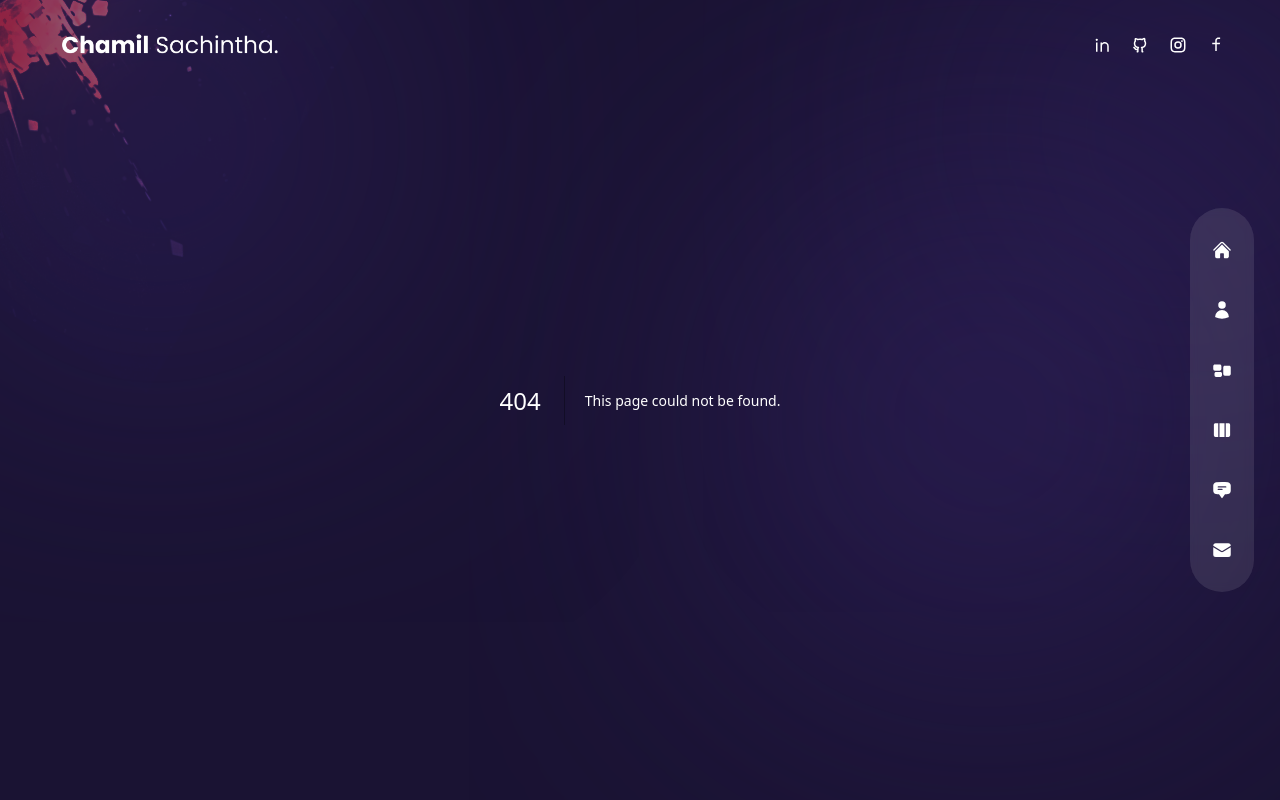
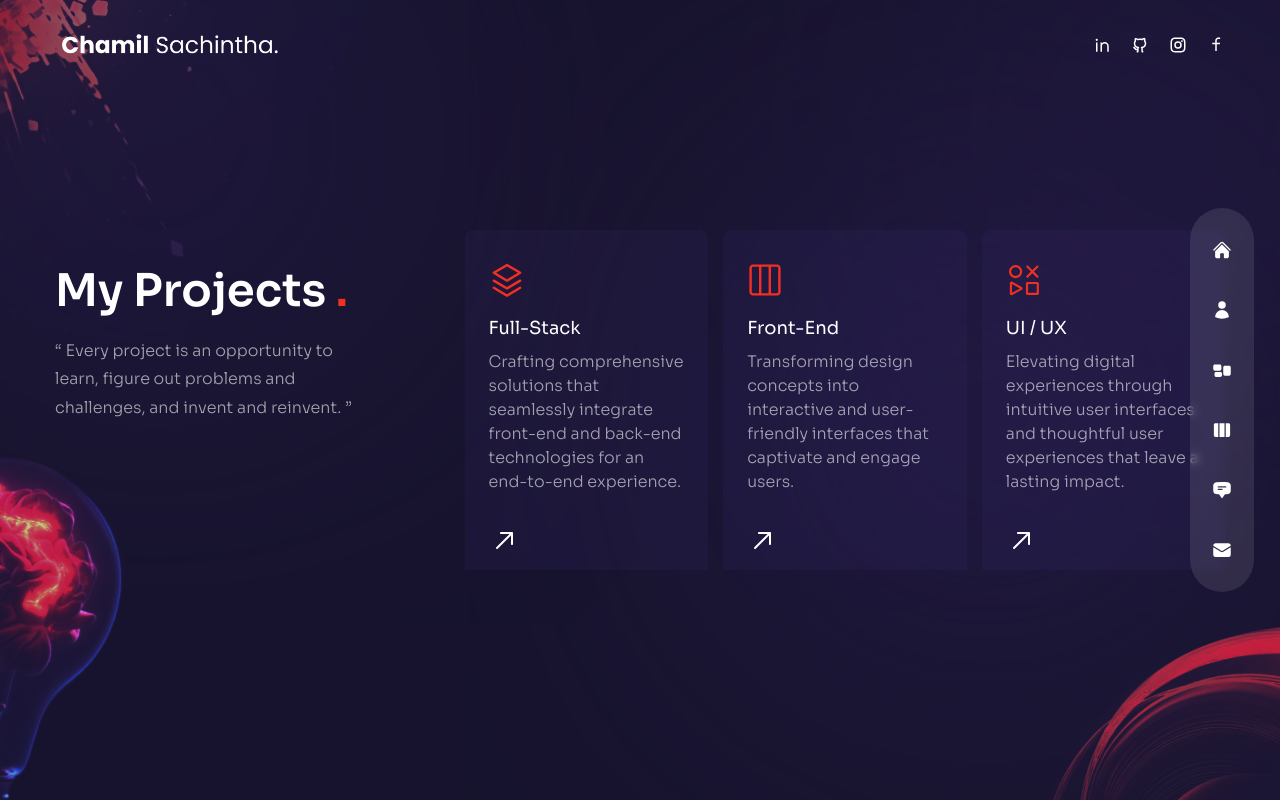
Before and after one commit to ChamilSachintha/Personal-Portfolio-2, a Next.js app: page /project in a window 1280 px wide. Before the commit this address had no page. Built offline with nearby package versions, Linux system fonts and the light colour scheme.

Commit message:
Update avatar image

```diff
--- a/components/Avatar.js
+++ b/components/Avatar.js
@@ -4,7 +4,7 @@ const Avatar = () => {
   return (
     <div className="hidden xl:flex xl:max-w-none">
       <Image
-        src={"/avatar.png"}
+        src={"/avatar6.png"}
         width={737}
         height={678}
         alt=""
--- a/pages/index.js
+++ b/pages/index.js
@@ -22,7 +22,8 @@ const Home = () => {
           >
             Hi, I'm Chamil Sachintha <br />{" "}
             <span className="text-accent">
-              Full-Stack, Front-End & UI/UX <br />Engineer
+              Full-Stack, Front-End & UI/UX <br />
+              Engineer
             </span>
           </motion.h1>
           {/* Introduction */}
@@ -54,18 +55,19 @@ const Home = () => {
       </div>
       {/* Image */}
       <div className="w-[1200px] h-full absolute right-0 bottom-0">
-      {/* Background image */}
+        {/* Background image */}
         <div className="bg-none xl:bg-explosion xl:bg-cover xl:bg-right xl:bg-no-repeat w-full h-full absolute mix-blend-color-dodge translate-z-0"></div>
         {/* Particles */}
         <ParticlesContainer />
         {/* Avatar image */}
         <motion.div
-        variants={fadeIn("up", 0.5)}
-            initial="hidden"
-            animate="show"
-            exit="hidden"
-            translate={{ duration: 1, ease: "easeInOut"}}
-         className="w-full h-full max-w-[737px] max-h-[678px] absolute -bottom-32 lg:bottom-0 lg:right-[8%]">
+          variants={fadeIn("up", 0.5)}
+          initial="hidden"
+          animate="show"
+          exit="hidden"
+          translate={{ duration: 1, ease: "easeInOut" }}
+          className="w-full h-full max-w-[510px] max-h-[678px] absolute -bottom-16 lg:right-[10%]"
+        >
           <Avatar />
         </motion.div>
       </div>
--- /dev/null
+++ b/pages/project/index.js
@@ -0,0 +1,55 @@
+// Components
+import WorkSlider from "../../components/WorkSlider";
+import Bulb from "../../components/Bulb";
+import Circles from "../../components/Circles";
+
+// Framer motion
+import { motion } from "framer-motion";
+import { fadeIn } from "../../variants";
+
+const Work = () => {
+  return (
+    <div className="h-full bg-primary/30 py-36 flex items-center">
+      <Circles />
+      <div className="container mx-auto">
+        <div className="flex flex-col xl:flex-row gap-x-8">
+          {/* Text */}
+          <div className="text-center flex xl:w-[30vw] flex-col lg:text-left mb-4 xl:mb-0">
+            <motion.h2
+              variants={fadeIn("up", 0.2)}
+              initial="hidden"
+              animate="show"
+              exit="hidden"
+              className="h2 xl:mt-8 text-[45px]"
+            >
+              My Projects <span className="text-accent">.</span>
+            </motion.h2>
+            <motion.p
+              variants={fadeIn("up", 0.4)}
+              initial="hidden"
+              animate="show"
+              exit="hidden"
+              className="mb-4 max-w-[300px] mx-auto lg:mx-0"
+            >
+              “ Every project is an opportunity to learn, figure out problems
+              and challenges, and invent and reinvent. ”
+            </motion.p>
+          </div>
+          {/* Slide r */}
+          <motion.div
+            variants={fadeIn("down", 0.6)}
+            initial="hidden"
+            animate="show"
+            exit="hidden"
+            className="w-full xl:max-w-[65%]"
+          >
+            <WorkSlider />
+          </motion.div>
+        </div>
+      </div>
+      <Bulb />
+    </div>
+  );
+};
+
+export default Work;
```
Also changed, not shown: public/avatar4.png (added), public/avatar6.png (added).
